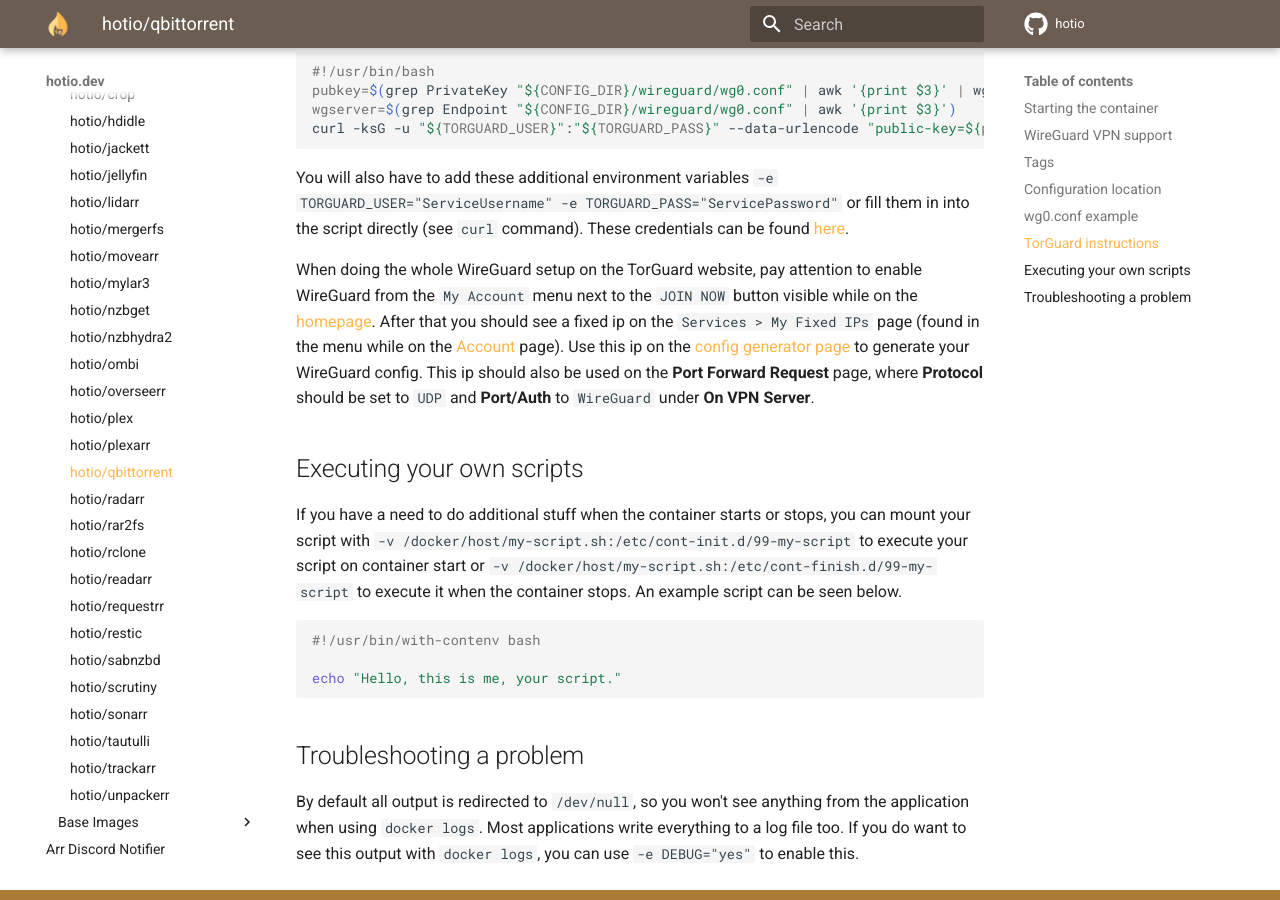
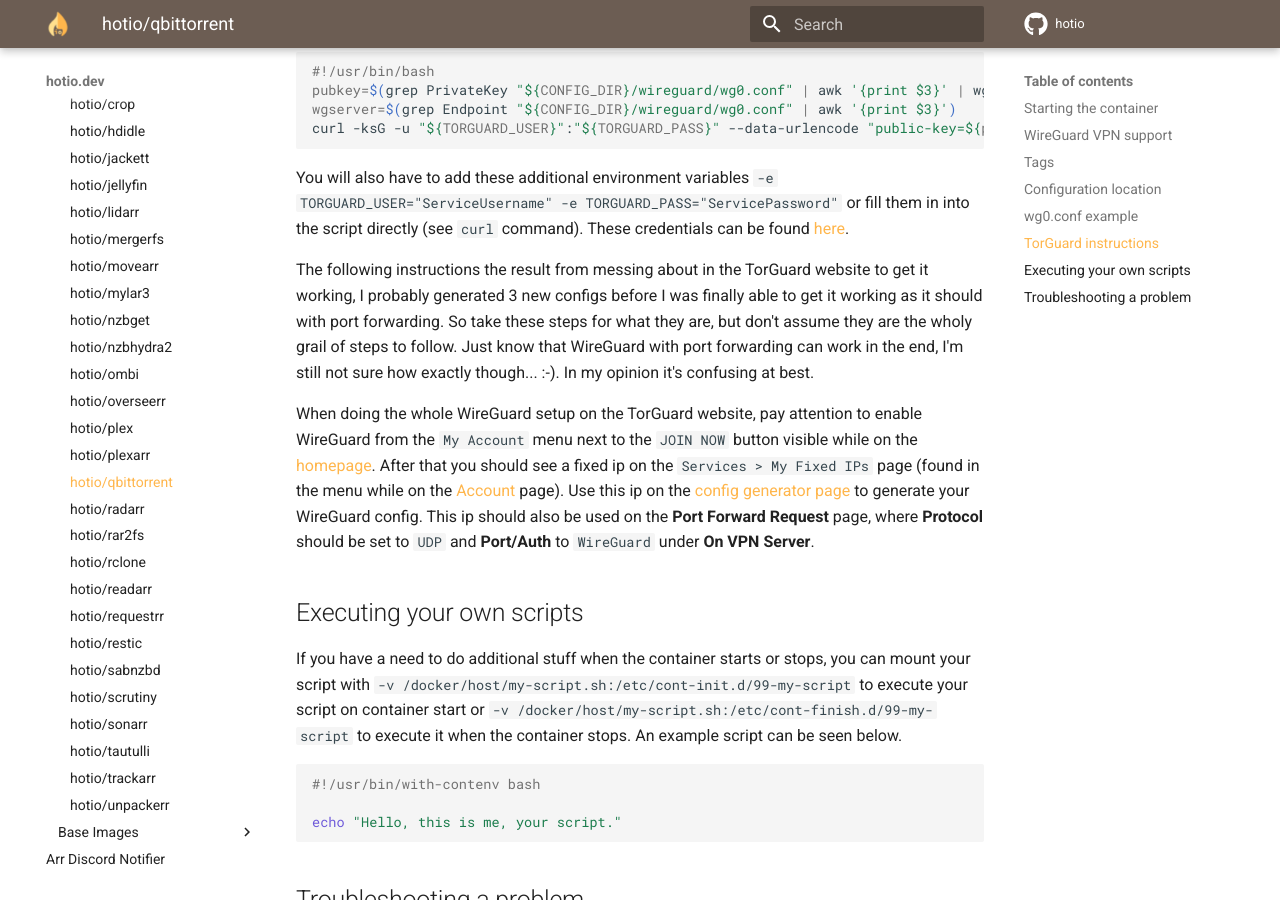
Before and after one commit to hotio/website, an MkDocs documentation site: the page built from docs/containers/qbittorrent.md, in a window 1280 px wide and 900 px high, scrolled down 3011 px. Built offline with MkDocs 1.6.1 and Material for MkDocs 9.7.7, drawn with Linux system fonts in a browser that asks for light colours.

Commit message:
add some sort of a disclaimer

```diff
--- a/docs/containers/qbittorrent.md
+++ b/docs/containers/qbittorrent.md
@@ -123,6 +123,8 @@
 
 You will also have to add these additional environment variables `-e TORGUARD_USER="ServiceUsername" -e TORGUARD_PASS="ServicePassword"` or fill them in into the script directly (see `curl` command). These credentials can be found [here](https://torguard.net/clientarea.php?action=changepw).
 
+The following instructions the result from messing about in the TorGuard website to get it working, I probably generated 3 new configs before I was finally able to get it working as it should with port forwarding. So take these steps for what they are, but don't assume they are the wholy grail of steps to follow. Just know that WireGuard with port forwarding can work in the end, I'm still not sure how exactly though... :-). In my opinion it's confusing at best.
+
 When doing the whole WireGuard setup on the TorGuard website, pay attention to enable WireGuard from the `My Account` menu next to the `JOIN NOW` button visible while on the [homepage](https://torguard.net). After that you should see a fixed ip on the `Services > My Fixed IPs` page (found in the menu while on the [Account](https://torguard.net/clientarea.php) page). Use this ip on the [config generator page](https://torguard.net/tgconf.php?action=vpn-openvpnconfig) to generate your WireGuard config. This ip should also be used on the **Port Forward Request** page, where **Protocol** should be set to `UDP` and **Port/Auth** to `WireGuard` under **On VPN Server**.
 
 ## Executing your own scripts
```
